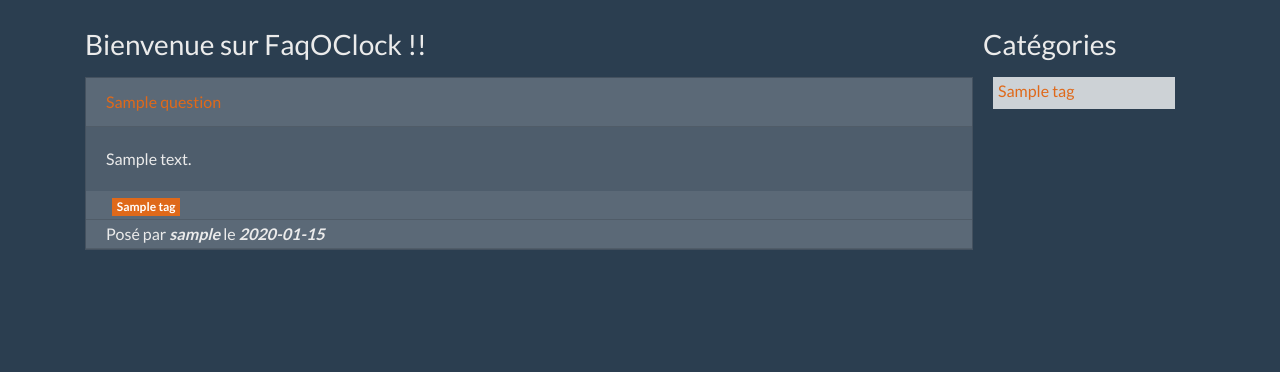
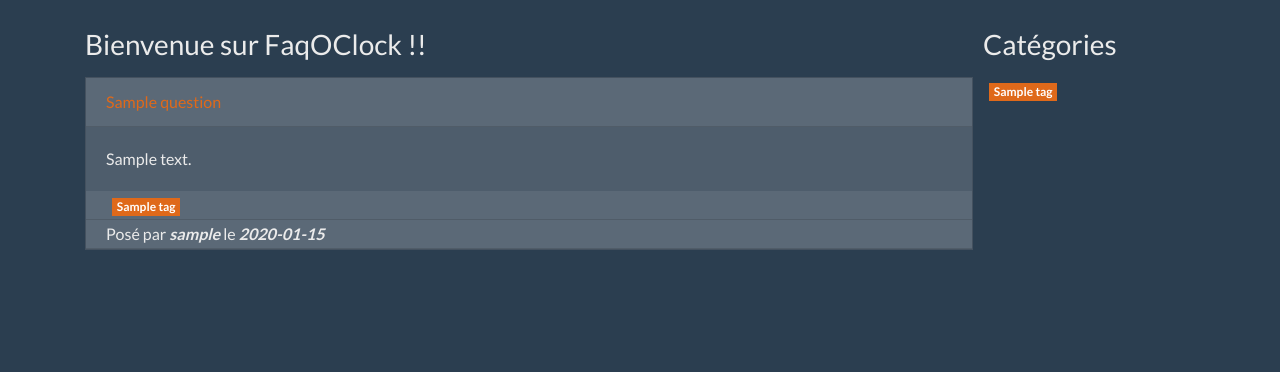
Before and after one commit to DamienMgn/symfony-faq-website, a Symfony app: template templates/question/index.html.twig in a window 1280 px wide. Shown: the part 48-420 px from the top of the page. Run offline with Twig, Linux system fonts and the light colour scheme; the template is opened without the code that fills it: most values are stand-ins (such as "Sample title", 1, 10 or a date in 2020); some libraries are stand-ins or nearby versions.

Commit message:
modification section catégories

```diff
--- a/public/css/styles.css
+++ b/public/css/styles.css
@@ -110,6 +110,12 @@ body {
     margin-bottom: 0.5em;
 }
 
+.badge-container {
+    display: flex;
+    justify-content: space-between;
+    flex-wrap: wrap;
+}
+
 .question-user-info {
     border-bottom: 3px solid #4D5D6C;
     padding: 0em 1em 1em 1em;
--- a/templates/question/index.html.twig
+++ b/templates/question/index.html.twig
@@ -71,13 +71,13 @@
     <div class="main-tag-container">
     <section class="tag-container">
         <h3 class="h3 mb-3 font-weight-normal">Catégories</h3>
-        <ul class="list-group list-tag">
+        <div class="badge-container">
             {% for tag in allTags %}
-            <li class="list-group-item list-group-item-dark">
-                <a href="{{ path('tag', { 'id': tag.id } ) }}">{{ tag.name }}</a>
-            </li>
+            <a href="{{ path('tag', { 'id': tag.id } ) }}">
+                <span class="badge badge-primary badge-question">{{tag.name}}</span>
+            </a>
             {% endfor %}
-        </ul>
+        </div>
     </section>
     </div>
 
```
Also changed, not shown: templates/tag/index.html.twig (+3 -5 lines).
